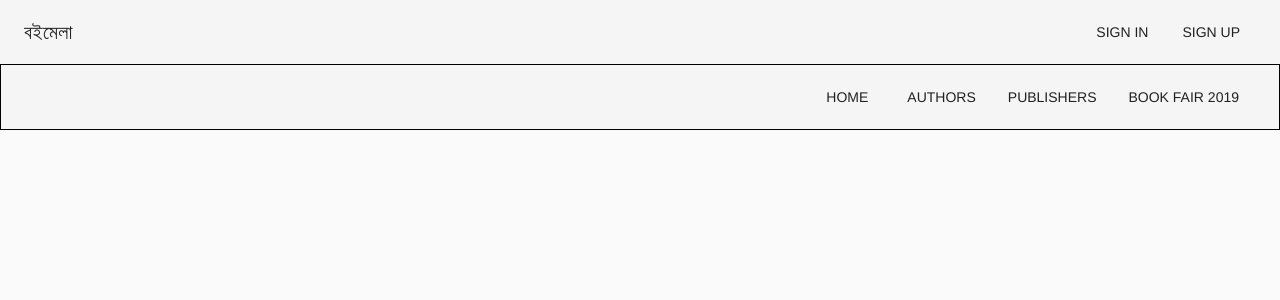
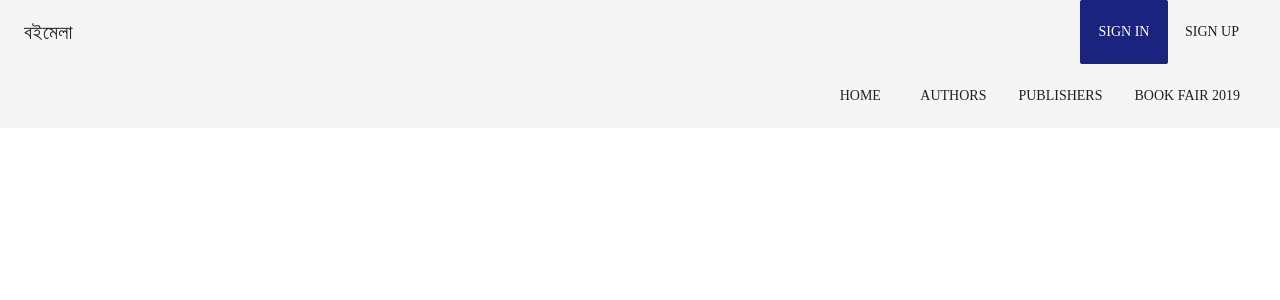
Before and after one commit to Sparrow48/BoiMelaService, a Vue app in the folder client/: page /signup in a window 1280 px wide. Shown: the top 300 px of the page. Built offline with nearby package versions, Linux system fonts and the light colour scheme.

Commit message:
sign up and sign in form

```diff
--- a/client/package.json
+++ b/client/package.json
@@ -14,6 +14,7 @@
     "vuetify": "^1.5.14"
   },
   "devDependencies": {
+    "@mdi/font": "^3.6.95",
     "@vue/cli-plugin-babel": "^3.7.0",
     "@vue/cli-plugin-eslint": "^3.7.0",
     "@vue/cli-service": "^3.7.0",
--- a/client/public/index.html
+++ b/client/public/index.html
@@ -1,15 +1,19 @@
 <!DOCTYPE html>
 <html lang="en">
   <head>
-    <meta charset="utf-8">
-    <meta http-equiv="X-UA-Compatible" content="IE=edge">
-    <meta name="viewport" content="width=device-width,initial-scale=1.0">
-    <link rel="icon" href="<%= BASE_URL %>favicon.ico">
+    <meta charset="utf-8" />
+    <meta http-equiv="X-UA-Compatible" content="IE=edge" />
+    <meta name="viewport" content="width=device-width,initial-scale=1.0" />
+    <linkhref="https://fonts.googleapis.com/css?family=Roboto:100,300,400,500,700,900|Material+Icons"rel="stylesheet"/>
+    <link rel="icon" href="<%= BASE_URL %>favicon.ico" />
     <title>boimela</title>
   </head>
   <body>
     <noscript>
-      <strong>We're sorry but boimela doesn't work properly without JavaScript enabled. Please enable it to continue.</strong>
+      <strong
+        >We're sorry but boimela doesn't work properly without JavaScript
+        enabled. Please enable it to continue.</strong
+      >
     </noscript>
     <div id="app"></div>
     <!-- built files will be auto injected -->
--- a/client/src/App.vue
+++ b/client/src/App.vue
@@ -16,24 +16,8 @@ export default {
 </script>
 
 
-<style>
-#app {
-  font-family: "Avenir", Helvetica, Arial, sans-serif;
-  -webkit-font-smoothing: antialiased;
-  -moz-osx-font-smoothing: grayscale;
-  text-align: center;
-  color: #2c3e50;
-}
-/* #nav {
-  padding: 30px;
-} */
-
-#nav a {
-  font-weight: bold;
-  color: #2c3e50;
-}
-
-#nav a.router-link-exact-active {
-  color: #42b983;
+<style scoped>
+.application--wrap {
+  min-height: 0;
 }
 </style>
--- a/client/src/components/layouts/Navbar.vue
+++ b/client/src/components/layouts/Navbar.vue
@@ -1,25 +1,24 @@
 <template>
-  <v-app>
-    <v-toolbar flat>
-      <v-toolbar-title @click="goHome" style="cursor:pointer">বইমেলা</v-toolbar-title>
+  <div>
+    <v-toolbar flat border-bottom="1px solid #000">
+      <v-toolbar-title @click="goIndex" style="cursor:pointer">বইমেলা</v-toolbar-title>
       <v-spacer></v-spacer>
       <v-toolbar-items class="hidden-sm-and-down">
-        <v-btn flat @click="goSignin">Sign in</v-btn>
+        <v-btn flat @click="goSignin" class="indigo darken-4 white--text">Sign in</v-btn>
         <v-btn flat @click="goSignup">Sign Up</v-btn>
       </v-toolbar-items>
     </v-toolbar>
 
-    <v-toolbar flat class="borderStyle">
+    <v-toolbar flat>
       <v-spacer></v-spacer>
-      <v-toolbar-items class="hidden-sm-and-down">
+      <v-toolbar-items text-transform="capitalize" class="hidden-sm-and-down">
         <v-btn flat @click="goIndex">Home</v-btn>
         <v-btn flat @click="goAuthor">Authors</v-btn>
         <v-btn flat @click="goPublisher">Publishers</v-btn>
         <v-btn flat @click="goFair">Book Fair 2019</v-btn>
-        <!-- <v-btn flat @click="go">Sign Up</v-btn> -->
       </v-toolbar-items>
     </v-toolbar>
-  </v-app>
+  </div>
 </template>
 
 <script>
@@ -48,8 +47,7 @@ export default {
 </script>
 
 <style scoped>
-.borderStyle {
-  border: 1px solid #000;
-  text-transform: capitalize;
-}
+/* .borderStyle {
+  border: 1px solid rgb(15, 15, 15);
+} */
 </style>
--- a/client/src/views/Signin.vue
+++ b/client/src/views/Signin.vue
@@ -0,0 +1,4 @@
+<template></template>
+<script>
+export default {};
+</script>
```
Also changed, not shown: client/src/components/Signin.vue (+10 -0 lines), client/src/components/Signup.vue (+58 -0 lines), client/src/main.js (+8 -8 lines), client/src/style.css (added), 1 other file (tests, documents, lock files or other folders).
